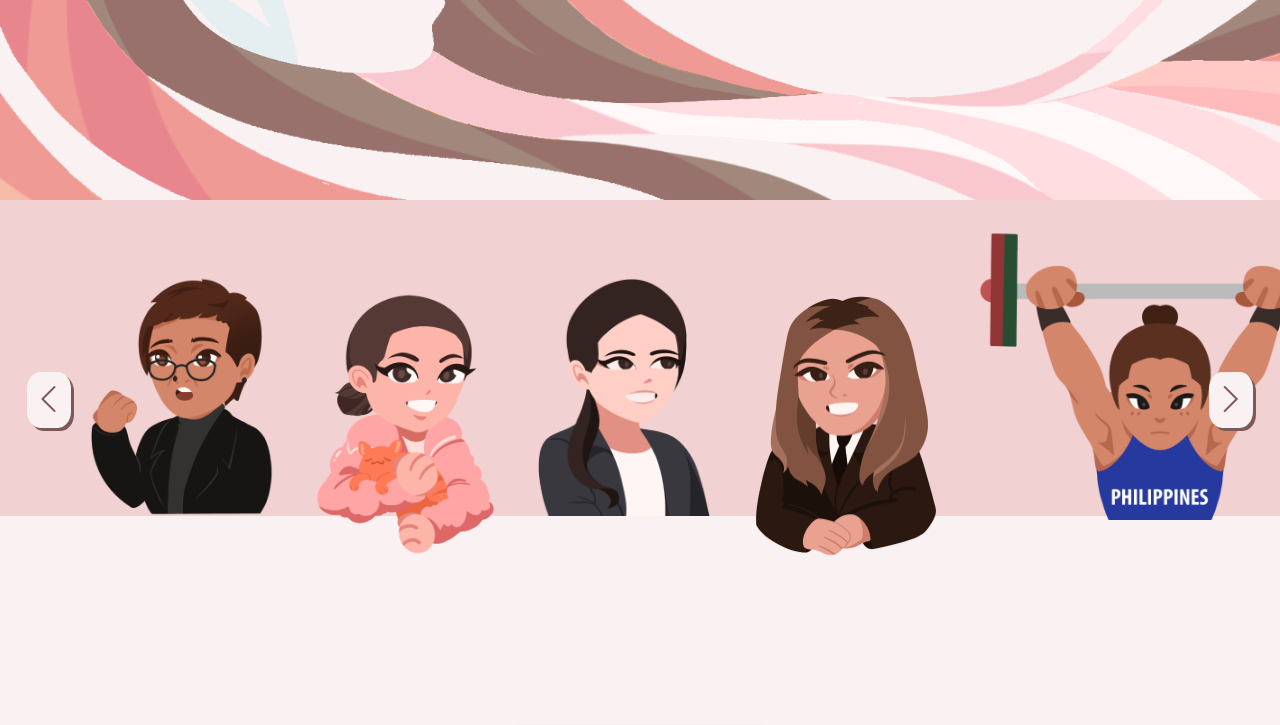
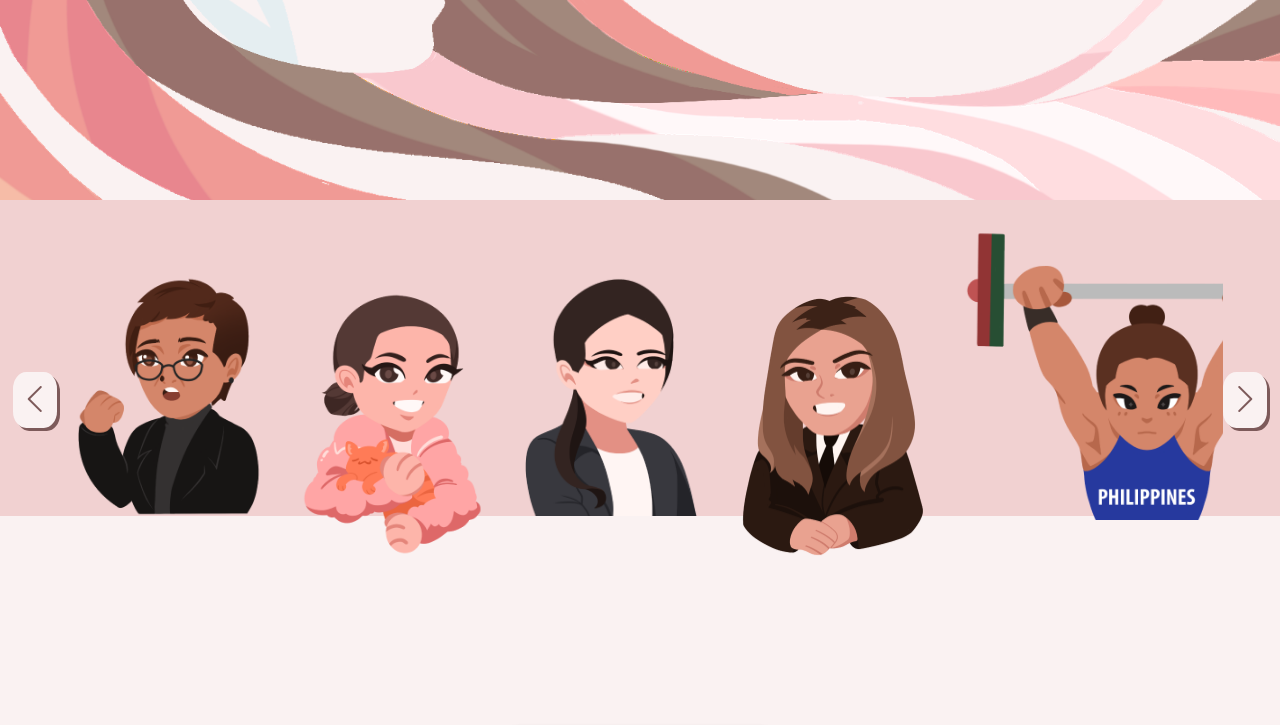
Before and after one commit to happy-the-cat/tls-wm2023, a PHP site: page / in a window 1280 px wide. Shown: the part 600-1325 px from the top of the page. Run offline with PHP 8.4, Linux system fonts and the light colour scheme; data that the repository does not hold is empty; some libraries are stand-ins or nearby versions.

Commit message:
Create separate div for nav btns and icons

```diff
--- a/css/styles.css
+++ b/css/styles.css
@@ -100,6 +100,18 @@ a {
     width: 100%;
     display: flex;
     flex-direction: row;
+    align-items: center;
+    margin: 0;
+    padding: 0;
+    padding-left: 1vw;
+    padding-right: 1vw;
+}
+
+#menu #menu-icons {
+    height: 25vh;
+    width: 100%;
+    display: flex;
+    flex-direction: row;
     align-items: flex-start;
     top: 0;
     position: relative;
@@ -109,8 +121,6 @@ a {
     scroll-behavior: smooth;
     margin: 0;
     padding: 0;
-    padding-left: 2vw;
-    padding-right: 2vw;
 }
 
 #menu .icon {
@@ -162,7 +172,6 @@ a {
     color: var(--brown);
     font-size: 2vw;
     text-align: center;
-    align-self: center;
     box-shadow: 3px 3px;
 }
 
@@ -198,6 +207,10 @@ a {
     }
 
     #menu #menu-slider {
+        height: 50vh;
+    }
+
+    #menu #menu-icons {
         height: 50vh;
     }
 
--- a/js/carousel.js
+++ b/js/carousel.js
@@ -1,6 +1,6 @@
 const navPrev = document.querySelector('#nav-prev');
 const navNext = document.querySelector('#nav-next');
-const slider = document.querySelector('#menu-slider');
+const slider = document.querySelector('#menu-icons');
 
 navPrev.addEventListener('click', () => {
   slider.scrollBy({
--- a/modules/menu.php
+++ b/modules/menu.php
@@ -3,6 +3,7 @@
     <div id="menu-slider">
         <button class="nav-btn" id="nav-prev"><i class="bi bi-chevron-left"></i></button>
 
+        <div id="menu-icons">
         <div class="icon"><a href="women.php?w=maria-ressa"><img id="img-ressa" class="menu-icon" src="./assets/icons/1-MariaRessa.png" alt="Maria Ressa"></img></a></div>
         <div class="icon"><a href="women.php?w=chona-abeledo"><img id="img-abeledo" class="menu-icon down" src="./assets/icons/2-ChonaAbeledo.png" alt="Chona Abeledo"></img></a></div>
         <div class="icon"><a href="women.php?w=reina-reyes"><img id="img-reyes" class="menu-icon" src="./assets/icons/3-ReinaReyes.png" alt="Reina Reyes"></img></a></div>
@@ -11,6 +12,7 @@
         <div class="icon"><a href="women.php?w=serena-williams"><img id="img-williams" class="menu-icon sports" src="./assets/icons/6-SerenaWilliams.png" alt="Serena Williams"></img></a></div>
         <div class="icon"><a href="women.php?w=dolly-deleon"><img id="img-deleon" class="menu-icon" src="./assets/icons/7-DollyDeLeon.png" alt="Dolly de Leon"></img></a></div>
         <div class="icon"><a href="women.php?w=edith-tiempo"><img id="img-tiempo" class="menu-icon up" src="./assets/icons/8-EdithTiempo.png" alt="Edith Tiempo"></img></a></div>
+        </div>
 
         <button class="nav-btn" id="nav-next"><i class="bi bi-chevron-right"></i></button>
     </div>
```
